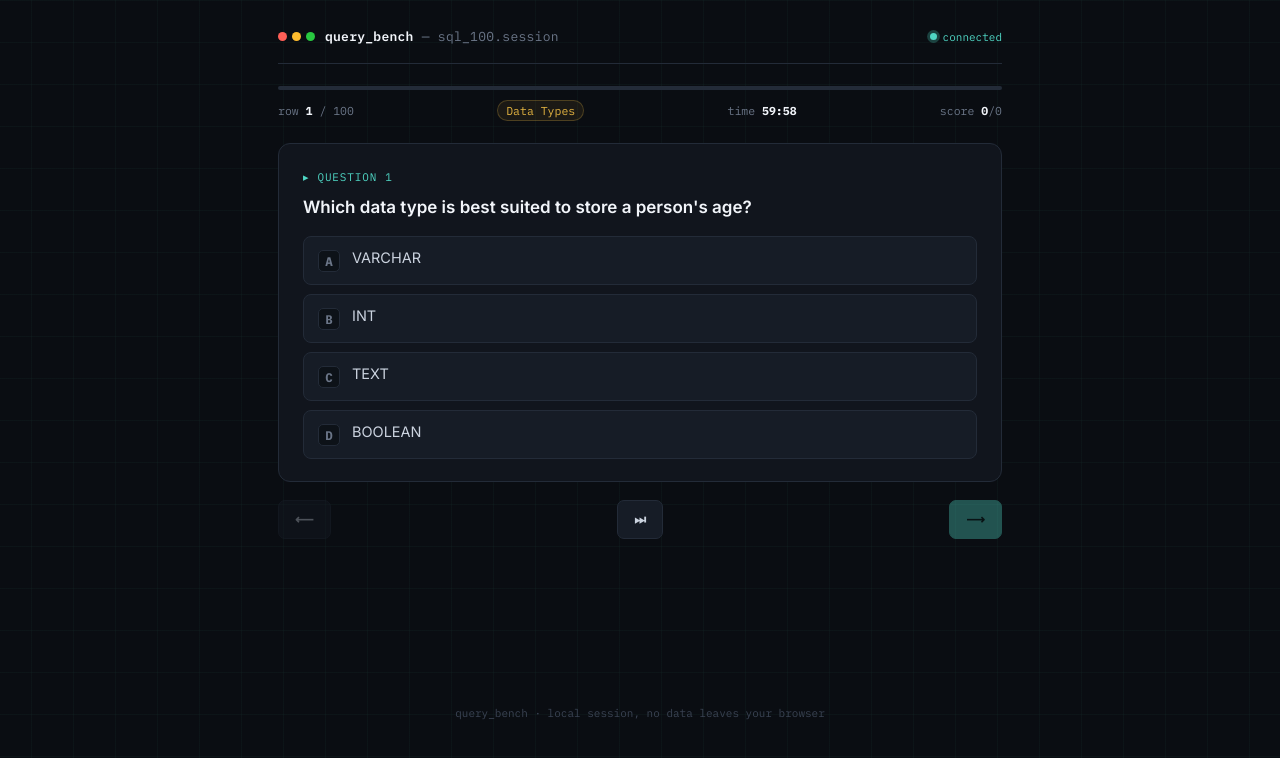
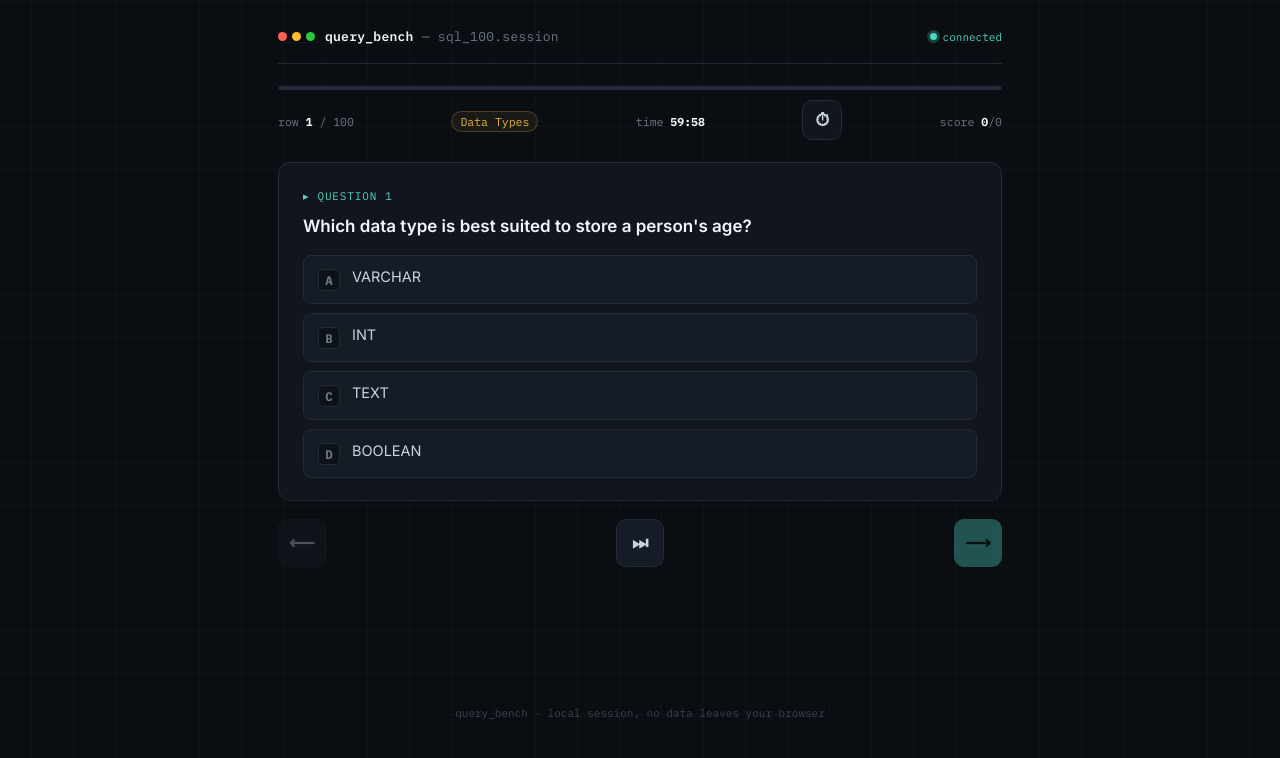
Before and after one commit to mayankpathakmp/sql-test, a React (Vite) app: page / in a window 1280 px wide. Both pictures are taken after a click on the button "▸ RUN QUERY — Start Test". Shown: the top 758 px of the page. Built offline with nearby package versions, Linux system fonts and the light colour scheme.

Commit message:
Add time boost penalty button and enforce single-row nav icons

```diff
--- a/src/App.css
+++ b/src/App.css
@@ -210,19 +210,52 @@
 
   .nav-row{
     display:flex; justify-content:space-between; align-items:center; gap:10px;
+    flex-wrap:nowrap;
   }
   .btn{
     font-family:var(--mono); font-size:13px; font-weight:600;
-    border-radius:7px; padding:10px 16px; cursor:pointer; border:1px solid var(--border);
+    border-radius:10px; padding:0; cursor:pointer; border:1px solid var(--border);
     background:var(--panel-2); color:var(--text);
     transition: border-color .12s ease, transform .12s ease;
+    width:48px;
+    height:48px;
+    display:inline-flex;
+    align-items:center;
+    justify-content:center;
   }
   .skip-btn{
-    display:inline-flex; align-items:center; justify-content:center; gap:8px;
+    gap:0;
   }
-  .skip-symbol{ display:none; }
+  .btn-icon{
+    font-size:18px;
+    line-height:1;
+  }
+  .visually-hidden{
+    position:absolute;
+    width:1px;
+    height:1px;
+    padding:0;
+    margin:-1px;
+    overflow:hidden;
+    clip:rect(0,0,0,0);
+    white-space:nowrap;
+    border:0;
+  }
   .btn:hover{ border-color:var(--text-dim); }
   .btn:disabled{ opacity:0.35; cursor:not-allowed; }
+  .time-boost-btn{
+    width:40px;
+    height:40px;
+    border-radius:10px;
+    background:var(--panel);
+    border-color:var(--border);
+  }
+  .penalty-chip{
+    margin-left:6px;
+    color:var(--bad);
+    font-family:var(--mono);
+    font-size:11px;
+  }
   .btn.primary{
     background:var(--accent); color:#08201c; border-color:var(--accent);
   }
@@ -330,11 +363,9 @@
     .option{ padding:11px 12px; font-size:14px; }
     .option .letter{ min-width:20px; height:20px; font-size:12px; }
     .feedback-line{ font-size:12px; padding-top:12px; }
-    .nav-row{ flex-direction:column; align-items:stretch; }
-    .nav-row .btn{ width:100%; }
-    .skip-btn{ justify-content:center; }
-    .skip-label{ display:inline; }
-    .skip-symbol{ display:none; }
+    .btn{ width:44px; height:44px; }
+    .nav-row{ flex-wrap:wrap; align-items:center; justify-content:center; }
+    .time-boost-btn{ width:40px; height:40px; }
     .score-chip, .timer-chip{ font-size:11px; }
   }
 
--- a/src/App.jsx
+++ b/src/App.jsx
@@ -34,6 +34,7 @@ function loadState() {
       answers: typeof parsed.answers === 'object' && parsed.answers ? parsed.answers : {},
       remainingSeconds:
         typeof parsed.remainingSeconds === 'number' ? parsed.remainingSeconds : TOTAL_SECONDS,
+      penalties: typeof parsed.penalties === 'number' ? parsed.penalties : 0,
     };
   } catch (e) {
     return null;
@@ -55,6 +56,7 @@ export default function App() {
   const [remainingSeconds, setRemainingSeconds] = useState(TOTAL_SECONDS);
   const [activeQueue, setActiveQueue] = useState(QUESTIONS);
   const [resumeCount, setResumeCount] = useState(0);
+  const [penalties, setPenalties] = useState(0);
   const [showReview, setShowReview] = useState(false);
   const timerRef = useRef(null);
 
@@ -64,6 +66,7 @@ export default function App() {
       setCurrent(saved.current);
       setAnswers(saved.answers);
       setRemainingSeconds(saved.remainingSeconds);
+      setPenalties(saved.penalties);
       setResumeCount(Object.keys(saved.answers).length);
       if (Object.keys(saved.answers).length < QUESTIONS.length) {
         setScreen('quiz');
@@ -74,8 +77,8 @@ export default function App() {
   }, []);
 
   useEffect(() => {
-    saveState({ current, answers, remainingSeconds });
-  }, [current, answers, remainingSeconds]);
+    saveState({ current, answers, remainingSeconds, penalties });
+  }, [current, answers, remainingSeconds, penalties]);
 
   useEffect(() => {
     if (screen !== 'quiz') {
@@ -110,12 +113,13 @@ export default function App() {
   const activeQuestion = activeQueue[current];
   const answeredCount = Object.keys(answers).length;
   const correctCount = Object.values(answers).filter((item) => item.correct).length;
+  const effectiveScore = Math.max(correctCount - penalties, 0);
   const progressPercent = activeQueue.length ? (current / activeQueue.length) * 100 : 0;
   const timerMinutes = String(Math.floor(remainingSeconds / 60)).padStart(2, '0');
   const timerSeconds = String(remainingSeconds % 60).padStart(2, '0');
 
   const gradeData = useMemo(() => {
-    const pct = Math.round((correctCount / activeQueue.length) * 100);
+    const pct = Math.round((effectiveScore / activeQueue.length) * 100);
     if (pct >= 90) {
       return {
         grade: 'Excellent — mastery level',
@@ -169,6 +173,7 @@ export default function App() {
     setCurrent(0);
     setAnswers({});
     setRemainingSeconds(TOTAL_SECONDS);
+    setPenalties(0);
     localStorage.removeItem(STORAGE_KEY);
     setScreen('quiz');
     setShowReview(false);
@@ -185,6 +190,7 @@ export default function App() {
     setCurrent(0);
     setAnswers({});
     setRemainingSeconds(TOTAL_SECONDS);
+    setPenalties(0);
     setScreen('quiz');
     setShowReview(false);
   };
@@ -213,6 +219,11 @@ export default function App() {
     }
   };
 
+  const handleAddTime = () => {
+    setRemainingSeconds((prev) => prev + 15 * 60);
+    setPenalties((prev) => prev + 1);
+  };
+
   const finishQuiz = () => {
     if (timerRef.current) {
       clearInterval(timerRef.current);
@@ -239,6 +250,7 @@ export default function App() {
     setCurrent(0);
     setAnswers({});
     setRemainingSeconds(TOTAL_SECONDS);
+    setPenalties(0);
     localStorage.removeItem(STORAGE_KEY);
     setScreen('quiz');
     setShowReview(false);
@@ -257,6 +269,7 @@ export default function App() {
     setCurrent(0);
     setAnswers({});
     setRemainingSeconds(TOTAL_SECONDS);
+    setPenalties(0);
     localStorage.removeItem(STORAGE_KEY);
     setScreen('quiz');
     setShowReview(false);
@@ -338,8 +351,12 @@ export default function App() {
           <span className={`timer-chip${remainingSeconds <= 60 ? ' urgent' : ''}`}>
             time <b id="time-left">{timerMinutes}:{timerSeconds}</b>
           </span>
+          <button className="btn time-boost-btn" type="button" onClick={handleAddTime} title="Add 15 minutes (−1 penalty)" aria-label="Add 15 minutes with one point penalty">
+            <span className="btn-icon">⏱</span>
+          </button>
           <span className="score-chip">
-            score <b id="live-score">{correctCount}</b>/<span id="live-answered">{answeredCount}</span>
+            score <b id="live-score">{effectiveScore}</b>/<span id="live-answered">{answeredCount}</span>
+            {penalties > 0 ? <span className="penalty-chip"> −{penalties}</span> : null}
           </span>
         </div>
 
```
